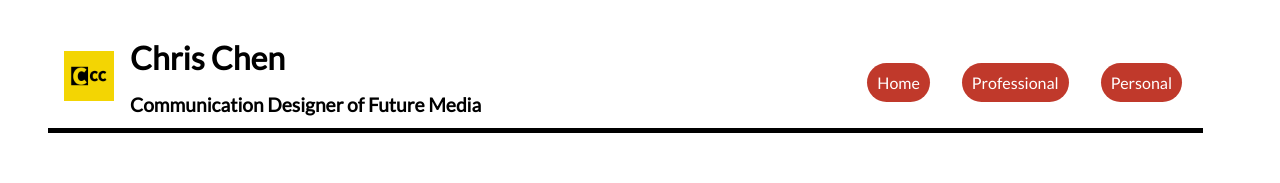
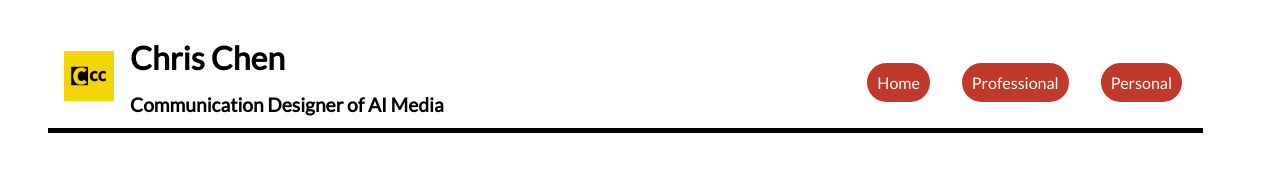
Before and after one commit to chencheng0614/chencheng, a plain HTML site: page index.html in a window 1280 px wide. Shown: the top 183 px of the page. Drawn offline with Linux system fonts and the light colour scheme.

Commit message:
Update index.html

```diff
--- a/index.html
+++ b/index.html
@@ -48,6 +48,7 @@
 	</style>
 </head>
 
+<body>
 
 
 	<header>
@@ -56,7 +57,7 @@
 		src="images/CC-logos.jpeg"
 		alt="CV Logo" width="50">
 		<h2>Chris Chen </h2>
-		<h3>Communication Designer of Future Media</h3>
+		<h3>Communication Designer of AI Media</h3>
 
 
 	<div class="absolute">
@@ -73,7 +74,7 @@
 </header>
 
 
-	<body >
+
 
 		<main>
 			<div class = "header">
```
Lines whose indentation alone changed are shown as unchanged.
